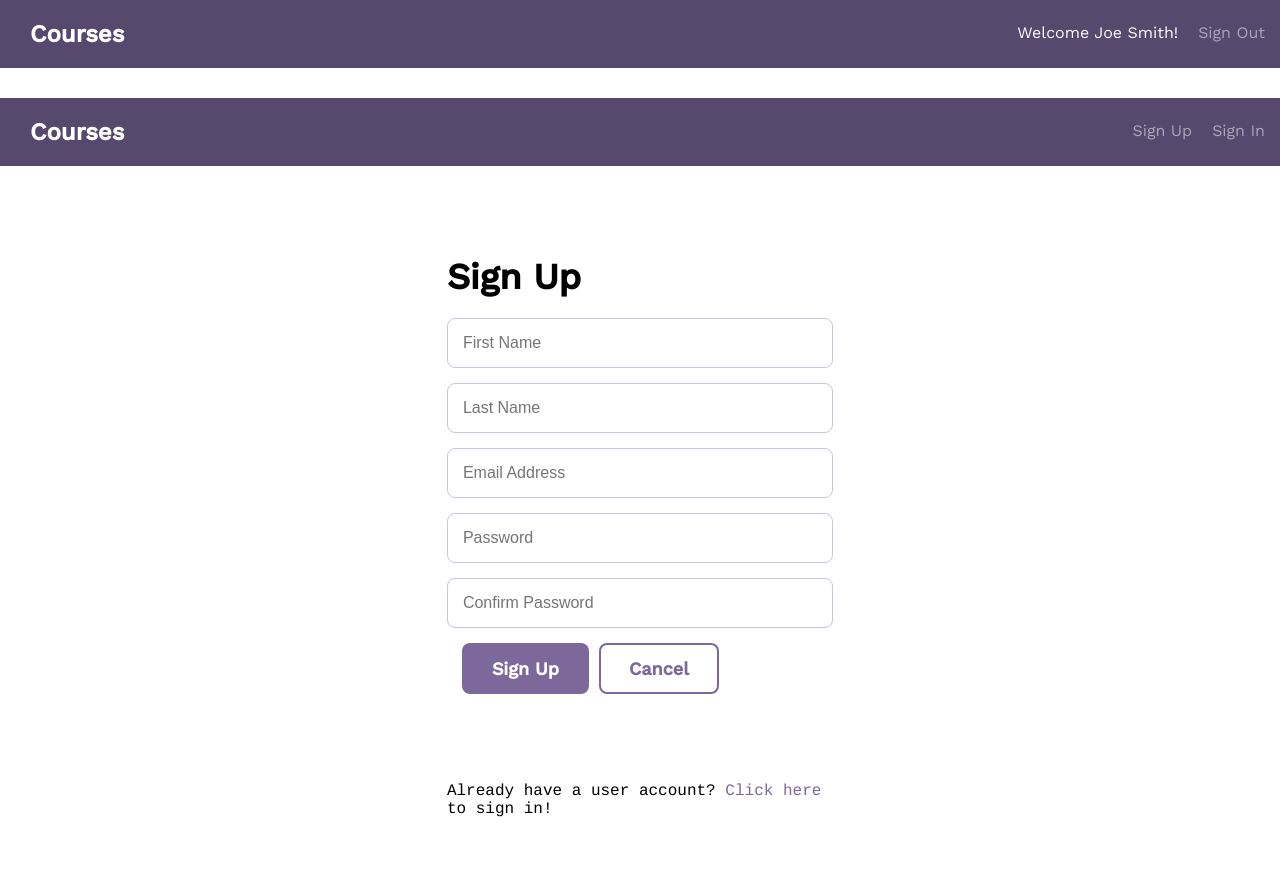
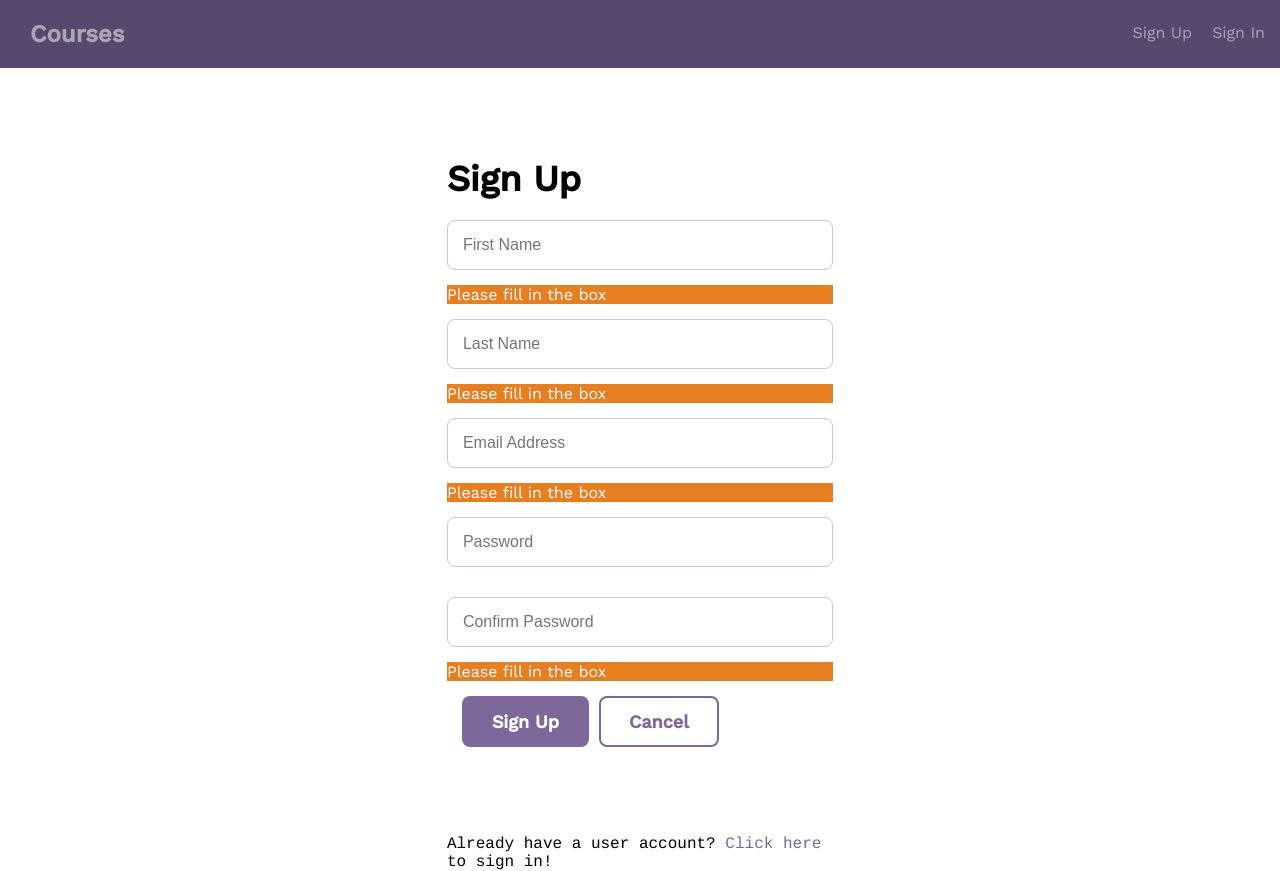
Before and after one commit to webdevwithomar/full_stack_react_rest_api, a React (Create React App) app in the folder client/: page /signup in a window 1280 px wide. Before the commit the page ends 818 px from the top, so only its background shows below. Built offline with nearby package versions, Linux system fonts and the light colour scheme.

Commit message:
done with sign in and sign up

```diff
--- a/client/package.json
+++ b/client/package.json
@@ -4,6 +4,7 @@
   "private": true,
   "dependencies": {
     "axios": "^0.18.0",
+    "prop-types": "^15.6.2",
     "react": "^16.7.0",
     "react-dom": "^16.7.0",
     "react-router-dom": "^4.3.1",
--- a/client/src/App.css
+++ b/client/src/App.css
@@ -751,3 +751,13 @@ input:focus {
 .course--description textarea {
   margin-bottom: 20px;
 }
+
+/*******************************
+CUSTOM STYLES
+*******************************/
+.checkIfValid {
+  margin: 0 0 15px 0;
+  background-color: #e67e22;
+  color: #fff;
+  transition: all 2s;
+}
--- a/client/src/App.js
+++ b/client/src/App.js
@@ -1,6 +1,7 @@
+// imports
 import React, { Component } from 'react';
 import axios from 'axios';
-import { BrowserRouter, Route, Switch } from 'react-router-dom';
+import { BrowserRouter, Route, Switch, Redirect } from 'react-router-dom';
 import Courses from './components/Courses';
 import CourseDetail from './components/CourseDetail';
 import CreateCourse from './components/CreateCourse';
@@ -12,18 +13,59 @@ import Header from './components/Header'
 import './App.css';
 
 class App extends Component {
+
+  state = {
+    user: ''
+  }
+
+  // authentication
+  signIn = (email, pass, history) => {
+    axios.get('http://localhost:5000/api/users', {
+      auth: { username: email, password: pass }
+    })
+      .then(res => {
+        if (res.status === 200) {
+          localStorage.setItem('idUserLogin', res.data._id);
+          localStorage.setItem('firstName', res.data.firstName);
+          localStorage.setItem('lastName', res.data.lastName);
+          localStorage.setItem('password', res.data.password);
+          localStorage.setItem('emailAddress', res.data.emailAddress);
+
+          const firstName = localStorage.getItem('firstName');
+          const lastName = localStorage.getItem('lastName');
+          const password = localStorage.getItem('password');
+          const emailAddress = localStorage.getItem('emailAddress');
+          const idUserLogin = localStorage.getItem('idUserLogin');
+          this.setState({
+            user: { firstName, lastName, password, emailAddress, idUserLogin }
+          });
+          history.goBack();
+        }
+      })
+      .catch(err => console.log(err));
+  }
+
   render() {
+
+    const firstName = localStorage.getItem('firstName');
+    const lastName = localStorage.getItem('lastName');
+    const password = localStorage.getItem('password');
+    const emailAddress = localStorage.getItem('emailAddress');
+    const idUserLogin = localStorage.getItem('idUserLogin');
+    const user = { firstName, lastName, password, emailAddress, idUserLogin }
+    const loggedIn = emailAddress;
+
     return (
       <BrowserRouter>
         <div className="App">
-          <Route path="/" render={props => <Header />} />
+          <Route path="/" render={props => <Header user={user} />} />
           <Switch>
             <Route exact path="/" render={props => <Courses />} />
             <Route exact path="/courses/create" render={props => <CreateCourse />} />
             <Route path="/courses/:id/update" render={props => <UpdateCourse />} />
             <Route exact path="/courses/:id" render={props => <CourseDetail />} />
-            <Route path="/signin" render={props => <UserSignIn />} />
-            <Route path="/signup" render={props => <UserSignUp />} />
+            <Route path="/signin" render={props => <UserSignIn signIn={this.signIn} history={props.path} />} />
+            <Route path="/signup" render={() => loggedIn ? (<Redirect to="/" />) : (<UserSignUp />)} />
             <Route path="/signout" render={props => <UserSignOut />} />
           </Switch>
         </div>
--- a/client/src/components/Courses.js
+++ b/client/src/components/Courses.js
@@ -5,12 +5,6 @@ class Courses extends Component {
     return (
       <div id="root">
         <div>
-          <div className="header">
-            <div className="bounds">
-              <h1 className="header--logo">Courses</h1>
-              <nav><a className="signup" href="sign-up.html">Sign Up</a><a className="signin" href="sign-in.html">Sign In</a></nav>
-            </div>
-          </div>
           <hr />
           <div className="bounds">
             <div className="grid-33"><a className="course--module course--link" href="course-detail.html">
--- a/client/src/components/Header.js
+++ b/client/src/components/Header.js
@@ -1,14 +1,59 @@
-import React from 'react';
+// imports
+import React, { Component } from 'react';
+import { Link } from "react-router-dom";
+import PropTypes from 'prop-types';
 
-const Header = () => {
+// signed out users
+class SignOut extends Component {
+
+  static propTypes = {
+    user: PropTypes.object
+  };
+
+  eventSignOut = () => {
+    localStorage.clear();
+    window.location.reload();
+  }
+
+  render() {
+    const firstName = this.props.user.firstName;
+    const lastName = this.props.user.lastName;
+    return (
+      <div>
+        <Link to="#">Welcome {firstName + " " + lastName}</Link>
+        <Link to="#" onClick={this.eventSignOut}>Log Out</Link>
+      </div>
+    );
+  }
+}
+
+// signed in users
+const SignIn = () => {
   return (
-    <div className="header">
-      <div className="bounds">
-        <h1 className="header--logo">Courses</h1>
-        <nav><span>Welcome Joe Smith!</span><a className="signout" href="index.html">Sign Out</a></nav>
+    <div>
+      <Link className="signup" to="/signup">Sign Up</Link>
+      <Link className="signin" to="/signin">Sign In</Link>
+    </div>
+  );
+}
+
+class Header extends Component {
+  render() {
+    const isSignIn = this.props.user.emailAddress;
+    const user = this.props.user;
+    return (
+      <div className="header">
+        <div className="bounds">
+          <h1 className="header--logo">
+            <Link to="/">Courses</Link>
+          </h1>
+          <nav>
+            {isSignIn ? <SignOut isSignIn={isSignIn} user={user} /> : <SignIn />}
+          </nav>
+        </div>
       </div>
-    </div>
-  )
+    );
+  }
 }
 
 export default Header;
--- a/client/src/components/UserSignIn.js
+++ b/client/src/components/UserSignIn.js
@@ -1,29 +1,46 @@
+// imports
 import React, { Component } from 'react';
+import { Link } from 'react-router-dom';
+import { withRouter } from "react-router-dom";
+import PropTypes from 'prop-types';
 
 class UserSignIn extends Component {
+
+  static propTypes = {
+    user: PropTypes.object,
+    signIn: PropTypes.func
+  };
+
+  state = {
+    emailAddress: '',
+    password: ''
+  }
+  onChange = event => {
+    this.setState({ [event.target.name]: event.target.value });
+  }
+
+  onSubmit = event => {
+    event.preventDefault();
+    this.props.signIn(this.state.emailAddress, this.state.password, this.props.history);
+  }
+
   render() {
     return (
       <div id="root">
         <div>
-          <div className="header">
-            <div className="bounds">
-              <h1 className="header--logo">Courses</h1>
-              <nav><a className="signup" href="sign-up.html">Sign Up</a><a className="signin" href="sign-in.html">Sign In</a></nav>
-            </div>
-          </div>
           <hr />
           <div className="bounds">
             <div className="grid-33 centered signin">
               <h1>Sign In</h1>
               <div>
-                <form>
-                  <div><input id="emailAddress" name="emailAddress" type="text" className="" placeholder="Email Address" value="" /></div>
-                  <div><input id="password" name="password" type="password" className="" placeholder="Password" value="" /></div>
-                  <div className="grid-100 pad-bottom"><button className="button" type="submit">Sign In</button><button className="button button-secondary" onclick="event.preventDefault(); location.href='index.html';">Cancel</button></div>
+                <form onSubmit={this.onSubmit}>
+                  <div><input onChange={this.onChange} id="emailAddress" name="emailAddress" type="text" className="" placeholder="Email Address" /></div>
+                  <div><input onChange={this.onChange} id="password" name="password" type="password" className="" placeholder="Password" /></div>
+                  <div className="grid-100 pad-bottom"><button className="button" type="submit">Sign In</button><button onClick={() => this.props.history.push("/")} className="button button-secondary">Cancel</button></div>
                 </form>
               </div>
               <p>&nbsp;</p>
-              <p>Don't have a user account? <a href="sign-up.html">Click here</a> to sign up!</p>
+              <p>Don't have a user account? <Link to="/signup">Click Here</Link> to sign up!</p>
             </div>
           </div>
         </div>
@@ -32,4 +49,4 @@ class UserSignIn extends Component {
   }
 }
 
-export default UserSignIn;
+export default withRouter(UserSignIn);
--- a/client/src/components/UserSignUp.js
+++ b/client/src/components/UserSignUp.js
@@ -1,33 +1,132 @@
+// imports
 import React, { Component } from 'react';
+import axios from "axios";
+import { withRouter } from "react-router-dom";
+import { Link } from 'react-router-dom';
 
 class UserSignUp extends Component {
+
+  state = {
+    firstName: '',
+    lastName: '',
+    emailAddress: '',
+    password: '',
+    confirmPassword: '',
+    error: '',
+    pass: ''
+  }
+
+  // validation
+  validation = () => {
+    if (this.state.firstName &&
+      this.state.lastName &&
+      this.state.emailAddress &&
+      this.state.password === this.state.confirmPassword) {
+      return true
+    } else {
+      return false
+    }
+  }
+
+  onChange = event => {
+    this.setState({ [event.target.name]: event.target.value })
+  }
+
+  //signUp user, send POST request
+  onSubmit = (e) => {
+    const { firstName,
+      lastName,
+      emailAddress,
+      password
+    } = this.state;
+    const newUser = {
+      firstName,
+      lastName,
+      emailAddress,
+      password
+    }
+    e.preventDefault();
+    if (this.validation()) {
+      axios.post("http://localhost:5000/api/users", newUser)
+        .then(response => {
+          if (response.status === 201) {
+            this.props.history.push("/signin");
+          }
+        })
+        .catch(error => {
+          if (error) {
+            this.setState({
+              pass: true
+            });
+            console.log("Error changing password")
+          }
+        });
+    } else {
+      console.log('Please fill all the required fields')
+    }
+  }
+
+  //check validation on each field
+  checkIfValid = val => {
+    let checkIfValid;
+    if (val) {
+      checkIfValid = '';
+    } else {
+      checkIfValid = "Please fill in the box"
+    }
+    return checkIfValid;
+  }
+
+  //check matched passwords
+  checkValidPass = (pass, confirm) => {
+    let checkValid;
+    if (pass !== confirm) {
+      checkValid = "Passwords must match";
+    } else {
+      checkValid = ""
+    }
+    return checkValid
+  }
+
+  //check password
+  checkPass = (pass) => {
+    if (pass) {
+      let error = "Something went wrong";
+      return error;
+    }
+  }
+
   render() {
     return (
       <div id="root">
         <div>
-          <div className="header">
-            <div className="bounds">
-              <h1 className="header--logo">Courses</h1>
-              <nav><a className="signup" href="sign-up.html">Sign Up</a><a className="signin" href="sign-in.html">Sign In</a></nav>
-            </div>
-          </div>
           <hr />
           <div className="bounds">
             <div className="grid-33 centered signin">
               <h1>Sign Up</h1>
               <div>
-                <form>
-                  <div><input id="firstName" name="firstName" type="text" className="" placeholder="First Name" value="" /></div>
-                  <div><input id="lastName" name="lastName" type="text" className="" placeholder="Last Name" value="" /></div>
-                  <div><input id="emailAddress" name="emailAddress" type="text" className="" placeholder="Email Address" value="" /></div>
-                  <div><input id="password" name="password" type="password" className="" placeholder="Password" value="" /></div>
-                  <div><input id="confirmPassword" name="confirmPassword" type="password" className="" placeholder="Confirm Password"
-                    value="" /></div>
-                  <div className="grid-100 pad-bottom"><button className="button" type="submit">Sign Up</button><button className="button button-secondary" onclick="event.preventDefault(); location.href='index.html';">Cancel</button></div>
+                <form onSubmit={this.onSubmit}>
+                  <div><input onChange={this.onChange} id="firstName" name="firstName" type="text" className="" placeholder="First Name" value={this.state.firstName} />
+                    <div className="checkIfValid">{this.checkIfValid(this.state.firstName)}</div>
+                  </div>
+                  <div><input onChange={this.onChange} id="lastName" name="lastName" type="text" className="" placeholder="Last Name" value={this.state.lastName} />
+                    <div className="checkIfValid">{this.checkIfValid(this.state.lastName)}</div>
+                  </div>
+                  <div><input onChange={this.onChange} id="emailAddress" name="emailAddress" type="text" className="" placeholder="Email Address" value={this.state.emailAddress} />
+                    <div className="checkIfValid">{this.checkIfValid(this.state.emailAddress)}</div>
+                  </div>
+                  <div><input onChange={this.onChange} id="password" name="password" type="password" className="" placeholder="Password" value={this.state.password} />
+                    <div className="checkIfValid">{this.checkPass(this.state.pass)}</div>
+                  </div>
+                  <div><input onChange={this.onChange} id="confirmPassword" name="confirmPassword" type="password" className="" placeholder="Confirm Password"
+                    value={this.state.confirmPassword} />
+                    <div className="checkIfValid">{this.checkIfValid(this.state.password)}</div>
+                  </div>
+                  <div className="grid-100 pad-bottom"><button className="button" type="submit">Sign Up</button><button onClick={() => this.props.history.push("/")} className="button button-secondary" >Cancel</button></div>
                 </form>
               </div>
               <p>&nbsp;</p>
-              <p>Already have a user account? <a href="sign-in.html">Click here</a> to sign in!</p>
+              <p>Already have a user account? <Link to="/signin">Click here</Link> to sign in!</p>
             </div>
           </div>
         </div>
@@ -36,4 +135,4 @@ class UserSignUp extends Component {
   }
 }
 
-export default UserSignUp;
+export default withRouter(UserSignUp);
```
Also changed, not shown: 1 other file (tests, documents, lock files or other folders).
